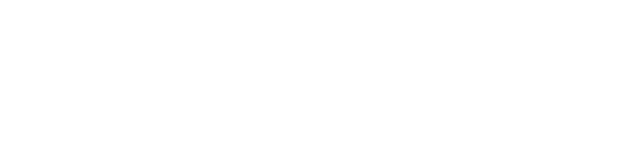
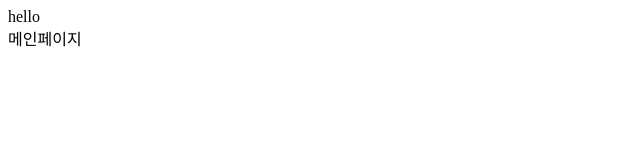
Before and after one commit to dnwnsrb11/dnwnsrb11.github.io, a plain HTML site: page index.html in a window 1280 px wide. Shown: the whole page, without its empty margins (0-640 px from the left). Drawn offline with Linux system fonts and the light colour scheme.

Commit message:
Update index.html

```diff
--- a/index.html
+++ b/index.html
@@ -7,5 +7,10 @@
 </head>
 <body>
 
+    <header class="header"
+        <div class="header__square">hello</div>
+        <div class="header__title">메인페이지</div>
+    </header>
+
 </body>
 </html>
```
